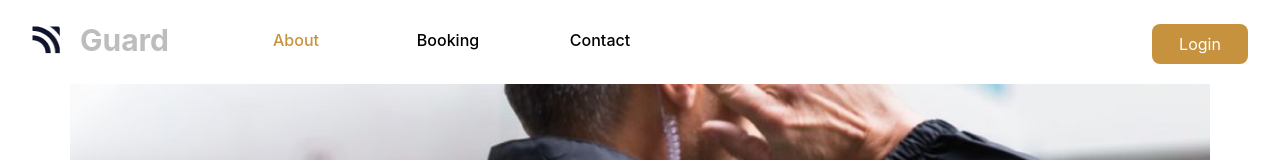
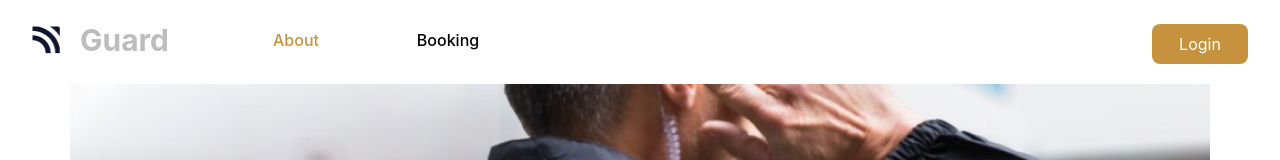
Before and after one commit to GuardSecurity/Frontend, a React (Create React App) app: page / in a window 1280 px wide. Shown: the top 160 px of the page. Built offline with nearby package versions, Linux system fonts and the light colour scheme; what quill-image-uploader would draw is missing.

Commit message:
Fixing the guestpage

```diff
--- a/src/components/Header/index.js
+++ b/src/components/Header/index.js
@@ -18,8 +18,7 @@ import { getInfo, getInfoGua } from "../../utils/profile";
 
 const navigation = [
   { name: "About", path: "" },
-  { name: "Booking", path: "booking" },
-  { name: "Contact", path: "contract" },
+  { name: "Booking", path: "login" },
 ];
 
 const privateNavigation = [
```
